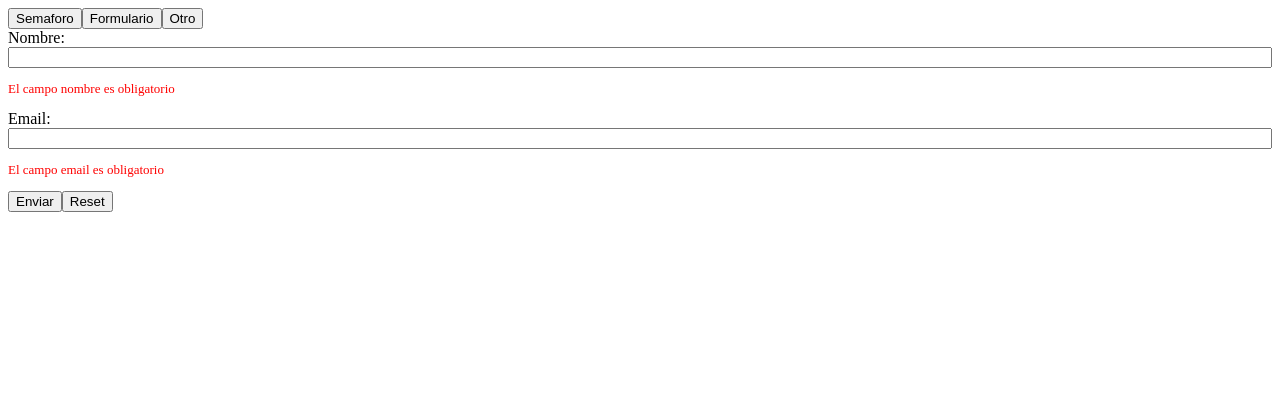
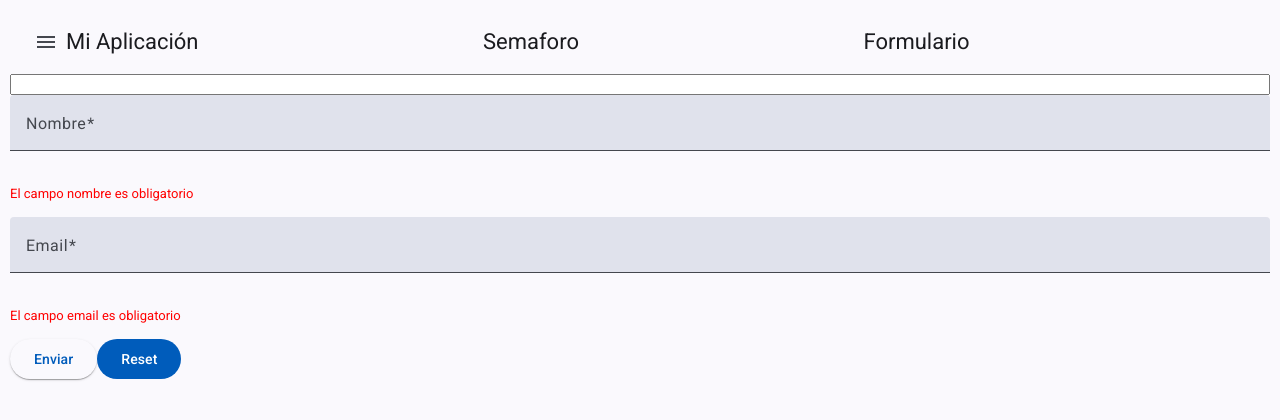
Before and after one commit to breamarcelo/PMDM, an Angular app in the folder MiPrimerProyecto/: page /formulario in a window 1280 px wide. Shown: the top 420 px of the page. Built offline with nearby package versions, Linux system fonts and the light colour scheme.

Commit message:
creado componente nav-bar

```diff
--- a/MiPrimerProyecto/angular.json
+++ b/MiPrimerProyecto/angular.json
@@ -22,6 +22,7 @@
               }
             ],
             "styles": [
+              "src/custom-theme.scss",
               "src/styles.css"
             ]
           },
--- a/MiPrimerProyecto/package.json
+++ b/MiPrimerProyecto/package.json
@@ -22,10 +22,12 @@
   },
   "private": true,
   "dependencies": {
+    "@angular/cdk": "^20.2.10",
     "@angular/common": "^20.3.0",
     "@angular/compiler": "^20.3.0",
     "@angular/core": "^20.3.0",
     "@angular/forms": "^20.3.0",
+    "@angular/material": "^20.2.10",
     "@angular/platform-browser": "^20.3.0",
     "@angular/router": "^20.3.0",
     "rxjs": "~7.8.0",
--- a/MiPrimerProyecto/src/app/app.html
+++ b/MiPrimerProyecto/src/app/app.html
@@ -1,4 +1,2 @@
-<button routerLink="/semaforo">Semaforo</button>
-<button routerLink="/formulario">Formulario</button>
-<button>Otro</button>
+<app-nav-bar></app-nav-bar>
 <router-outlet style="width: 100px; height: 200px;"></router-outlet>
--- a/MiPrimerProyecto/src/app/app.ts
+++ b/MiPrimerProyecto/src/app/app.ts
@@ -1,9 +1,10 @@
 import { Component, signal } from '@angular/core';
 import { RouterLink, RouterOutlet } from '@angular/router';
+import { NavBar } from "./components/nav-bar/nav-bar";
 
 @Component({
   selector: 'app-root',
-  imports: [RouterOutlet, RouterLink],
+  imports: [RouterOutlet, RouterLink, NavBar],
   templateUrl: './app.html',
   styleUrl: './app.css'
 })
--- a/MiPrimerProyecto/src/app/components/formulario/formulario.html
+++ b/MiPrimerProyecto/src/app/components/formulario/formulario.html
@@ -1,8 +1,12 @@
 <form [formGroup]='formulario' (ngSubmit)="enviar()">
     <div class="contenedor-campo">
+        <input type="text" name="nombre">
 
-        <label for="nombre">Nombre:</label>
-        <input formControlName="nombre" type="text" name="nombre" id="nombre">
+        <mat-form-field>
+            <mat-label>Nombre</mat-label>
+            <input matInput id="nombre" formControlName="nombre">
+        </mat-form-field>
+
         <div class="mensaje-error">
             @if(formulario.controls['nombre'].hasError('required')){
             <p>El campo nombre es obligatorio</p>
@@ -18,8 +22,11 @@
 
     <div class="contenedor-campo">
 
-        <label for="email">Email:</label>
-        <input formControlName="email" type="text" name="email" id="email">
+        <mat-form-field>
+            <mat-label>Email</mat-label>
+            <input matInput formControlName="email" id="email">
+        </mat-form-field>
+
         <div class="mensaje-error">
             @if(formulario.controls['email'].hasError('required')){
             <p>El campo email es obligatorio</p>
@@ -30,6 +37,6 @@
         </div>
     </div>
 
-    <button type="submit">Enviar</button>
-    <button (click)="reset()">Reset</button>
+    <button type="submit" matButton="elevated">Enviar</button>
+    <button matButton="filled" (click)="reset()">Reset</button>
 </form>
--- a/MiPrimerProyecto/src/app/components/formulario/formulario.ts
+++ b/MiPrimerProyecto/src/app/components/formulario/formulario.ts
@@ -1,9 +1,11 @@
 import { Component } from '@angular/core';
 import { FormBuilder, FormGroup, ReactiveFormsModule, Validators } from '@angular/forms';
+import { MatButtonModule } from '@angular/material/button';
+import { MatInputModule } from '@angular/material/input';
 
 @Component({
   selector: 'app-formulario',
-  imports: [ReactiveFormsModule],
+  imports: [ReactiveFormsModule, MatButtonModule, MatInputModule],
   templateUrl: './formulario.html',
   styleUrl: './formulario.css'
 })
--- /dev/null
+++ b/MiPrimerProyecto/src/app/components/nav-bar/nav-bar.css
@@ -0,0 +1,11 @@
+.example-spacer {
+    flex: 1 1 auto;
+}
+
+.ruta {
+    cursor: pointer;
+}
+
+.ruta:hover {
+    font-weight: 600;
+}
--- /dev/null
+++ b/MiPrimerProyecto/src/app/components/nav-bar/nav-bar.html
@@ -0,0 +1,16 @@
+<mat-toolbar>
+    <button matIconButton [matMenuTriggerFor]="miMenu">
+        <mat-icon>menu</mat-icon>
+    </button>
+    <span>Mi Aplicación</span>
+    <span class="example-spacer"></span>
+    <span routerLink="/semaforo" class="ruta">Semaforo</span>
+    <span class="example-spacer"></span>
+    <span routerLink="/formulario" class="ruta">Formulario</span>
+    <span class="example-spacer"></span>
+</mat-toolbar>
+
+<mat-menu #miMenu="matMenu">
+    <button mat-menu-item routerLink="/semaforo">Semaforo</button>
+    <button mat-menu-item routerLink="/formulario">Formulario</button>
+</mat-menu>
--- /dev/null
+++ b/MiPrimerProyecto/src/custom-theme.scss
@@ -0,0 +1,35 @@
+
+// Include theming for Angular Material with `mat.theme()`.
+// This Sass mixin will define CSS variables that are used for styling Angular Material
+// components according to the Material 3 design spec.
+// Learn more about theming and how to use it for your application's
+// custom components at https://material.angular.dev/guide/theming
+@use '@angular/material' as mat;
+
+html {
+  @include mat.theme((
+    color: (
+      primary: mat.$azure-palette,
+      tertiary: mat.$blue-palette,
+    ),
+    typography: Roboto,
+    density: 0,
+  ));
+}
+
+body {
+  // Default the application to a light color theme. This can be changed to
+  // `dark` to enable the dark color theme, or to `light dark` to defer to the
+  // user's system settings.
+  color-scheme: light;
+
+  // Set a default background, font and text colors for the application using
+  // Angular Material's system-level CSS variables. Learn more about these
+  // variables at https://material.angular.dev/guide/system-variables
+  background-color: var(--mat-sys-surface);
+  color: var(--mat-sys-on-surface);
+  font: var(--mat-sys-body-medium);
+
+  // Reset the user agent margin.
+  margin: 0;
+}
--- a/MiPrimerProyecto/src/index.html
+++ b/MiPrimerProyecto/src/index.html
@@ -6,6 +6,8 @@
   <base href="/">
   <meta name="viewport" content="width=device-width, initial-scale=1">
   <link rel="icon" type="image/x-icon" href="favicon.ico">
+  <link href="https://fonts.googleapis.com/css2?family=Roboto:wght@300;400;500&display=swap" rel="stylesheet">
+  <link href="https://fonts.googleapis.com/icon?family=Material+Icons" rel="stylesheet">
 </head>
 <body>
   <app-root></app-root>
--- a/MiPrimerProyecto/src/styles.css
+++ b/MiPrimerProyecto/src/styles.css
@@ -1 +1,11 @@
 /* You can add global styles to this file, and also import other style files */
+
+html,
+body {
+    height: 100%;
+}
+
+body {
+    margin: 10px;
+    font-family: Roboto, "Helvetica Neue", sans-serif;
+}
```
Also changed, not shown: MiPrimerProyecto/src/app/components/nav-bar/nav-bar.ts (added, +16 -0 lines), 2 other files (tests, documents, lock files or other folders).
